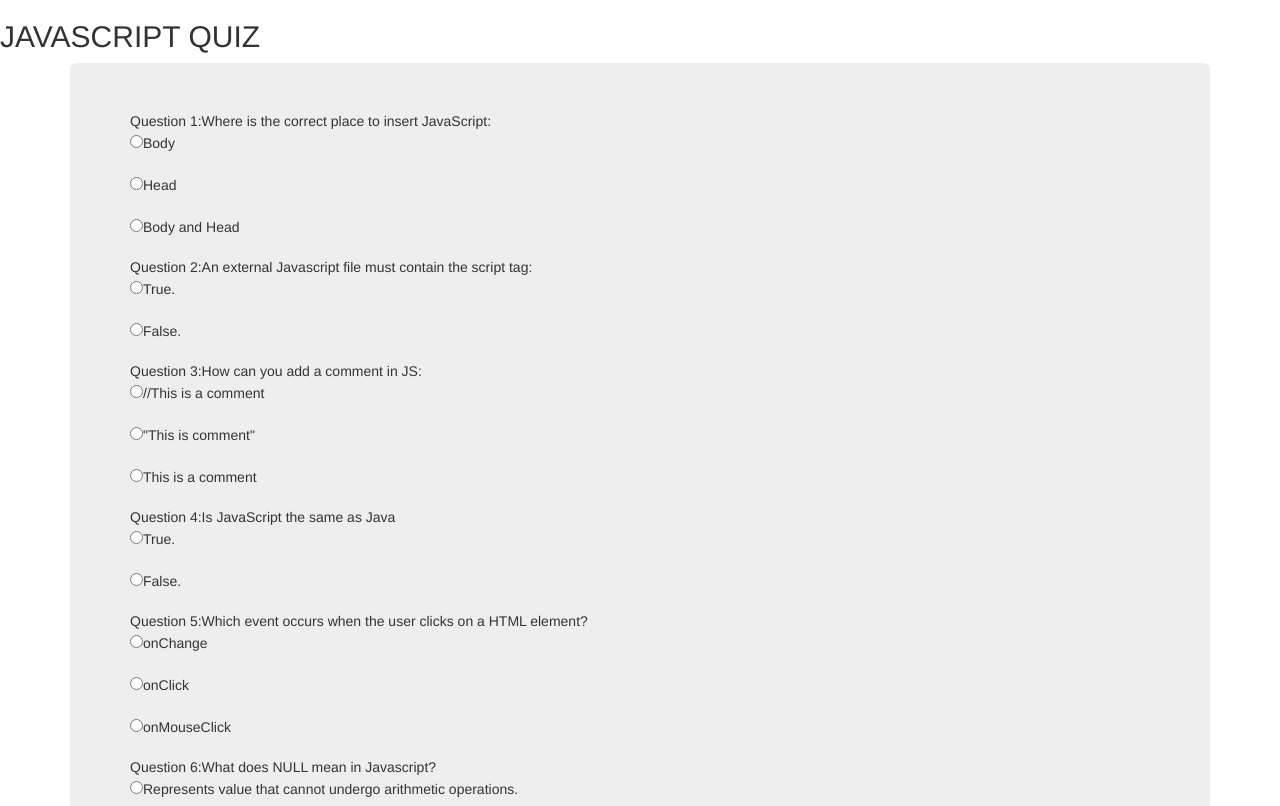
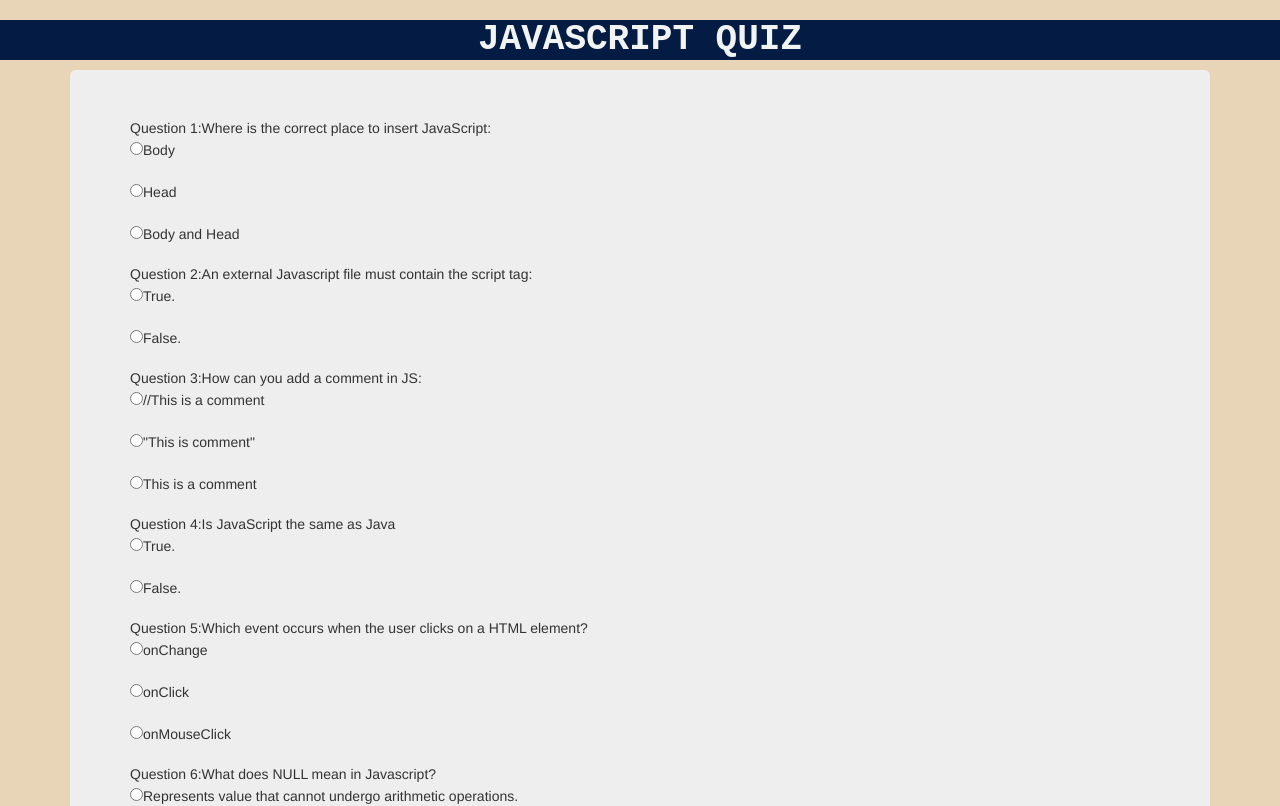
Before and after one commit to BrianaNzivu/quiz, a plain HTML site: page index.html in a window 1280 px wide. Shown: the top 806 px of the page. Drawn offline with Linux system fonts and the light colour scheme.

Commit message:
st linked personal css stylesheet

```diff
--- a/css/style.css
+++ b/css/style.css
@@ -1,3 +1,13 @@
-h2{
+h1{
   text-align: center;
+  background-color: #041c44;
+  font-weight: bold;
+  font-family: monospace;
+  color: #f2f4f4;
 }
+#jumbotron{
+  background-color:#e8d5b7; !important;
+}
+body{
+  background-color: #e8d5b7;
+}
--- a/index.html
+++ b/index.html
@@ -1,7 +1,7 @@
 <!DOCTYPE html>
 <html>
   <head>
-    <link href="css/bootstrap.css" rel="stylesheet" type="text/css"
+    <link href="css/bootstrap.css" rel="stylesheet" type="text/css">
     <link href="css/style.css" rel="stylesheet" type="text/css">
     <script src="js/jquery-3.3.1.js"></script>
     <script src="js/scripts.js"></script>
@@ -9,7 +9,7 @@
   </head>
   <body>
 
-      <h2>JAVASCRIPT QUIZ</h2>
+      <h1>JAVASCRIPT QUIZ</h1>
 
    <div class="container">
   <div class="jumbotron">
```
